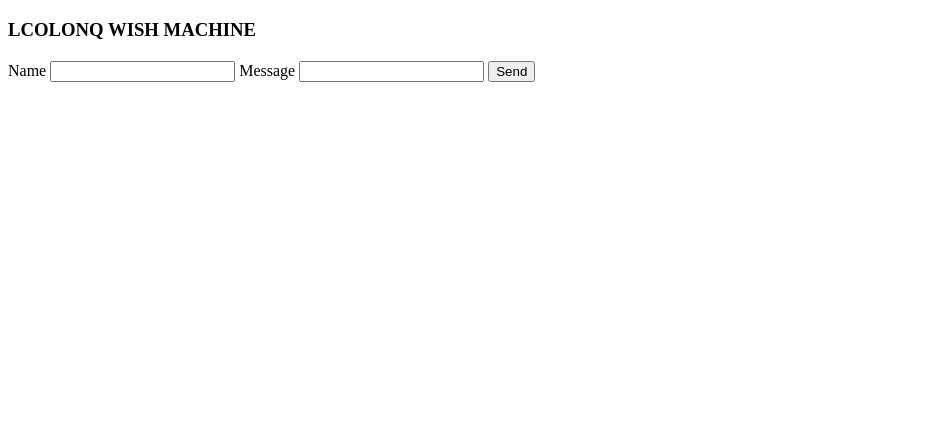
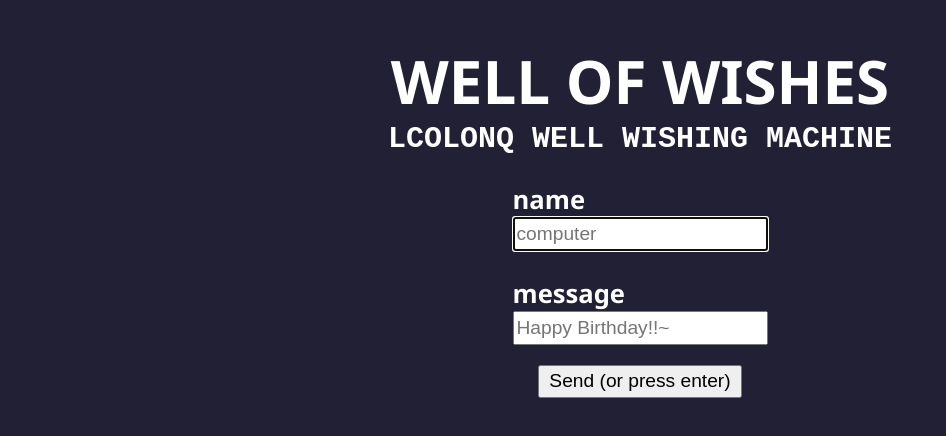
Before and after one commit to aerze/peaceandcontentment, a website: page public/index.html in a window 1280 px wide. Shown: the whole page, without its empty margins (0-946 px from the left). Drawn offline with Linux system fonts and the light colour scheme.

Commit message:
add final build

```diff
--- a/public/index.html
+++ b/public/index.html
@@ -4,32 +4,76 @@
     <meta charset="UTF-8" />
     <meta name="viewport" content="width=device-width, initial-scale=1.0" />
     <title>Document</title>
+    <style>
+      html,
+      body {
+        margin: 0;
+        background-color: #222034;
+        color: white;
+      }
+
+      body {
+        display: flex;
+        flex-direction: column;
+        justify-content: center;
+        align-items: center;
+      }
+
+      form {
+        display: flex;
+        flex-direction: column;
+        justify-content: center;
+        align-items: center;
+      }
+
+      h1 {
+        font-family:'Segoe UI', Tahoma, Geneva, Verdana, sans-serif;
+        font-size: 60px;
+        margin-bottom: 0px;
+      }
+
+      h2 {
+        font-family: monospace;
+        font-size: 30px;
+        margin-top: 0px;
+        margin-bottom: 0px;
+      }
+
+      h3 {
+        font-family:'Segoe UI', Tahoma, Geneva, Verdana, sans-serif;
+        font-size: 1.6em;
+        margin-bottom: 0px;
+      }
+
+      input {
+        font-size: 1.2em;
+        height: 28px;
+      }
+
+      button {
+        margin-top: 1em;
+        font-size: 1.2em;
+        padding: .2em .5em;
+      }
+    </style>
   </head>
   <body>
-    <h3 style="margin-bottom: 20px">LCOLONQ WISH MACHINE</h3>
-
+    <h1>WELL OF WISHES</h3>
+    <h2>LCOLONQ WELL WISHING MACHINE</h2>
     <form id="form" method="post" action="/send">
       <label>
-        Name
-        <input name="name" type="text" />
+        <h3>name</h3>
+        <input name="name" type="text" placeholder="computer" />
       </label>
-
       <label>
-        Message
-        <input name="text" type="text" />
+        <h3>message</h3>
+        <input name="text" type="text" placeholder="Happy Birthday!!~" />
       </label>
-
-      <button type="submit">Send</button>
+      <button type="submit">Send (or press enter)</button>
     </form>
-
-    <!-- <script>
-      const form = document.getElementById("form");
-      form.addEventListener("submit", (event) => {
-        event.preventDefault();
-        const f = new FormData(form);
-        const data = Object.fromEntries(f.entries());
-        console.log(data);
-      });
-    </script> -->
+    <script>
+      const input = document.getElementsByTagName('input');
+      input[0].focus();
+    </script>
   </body>
 </html>
```
Also changed, not shown: index.js (+17 -2 lines), public/game/index.html (+1 -1 lines), 1 other file.
